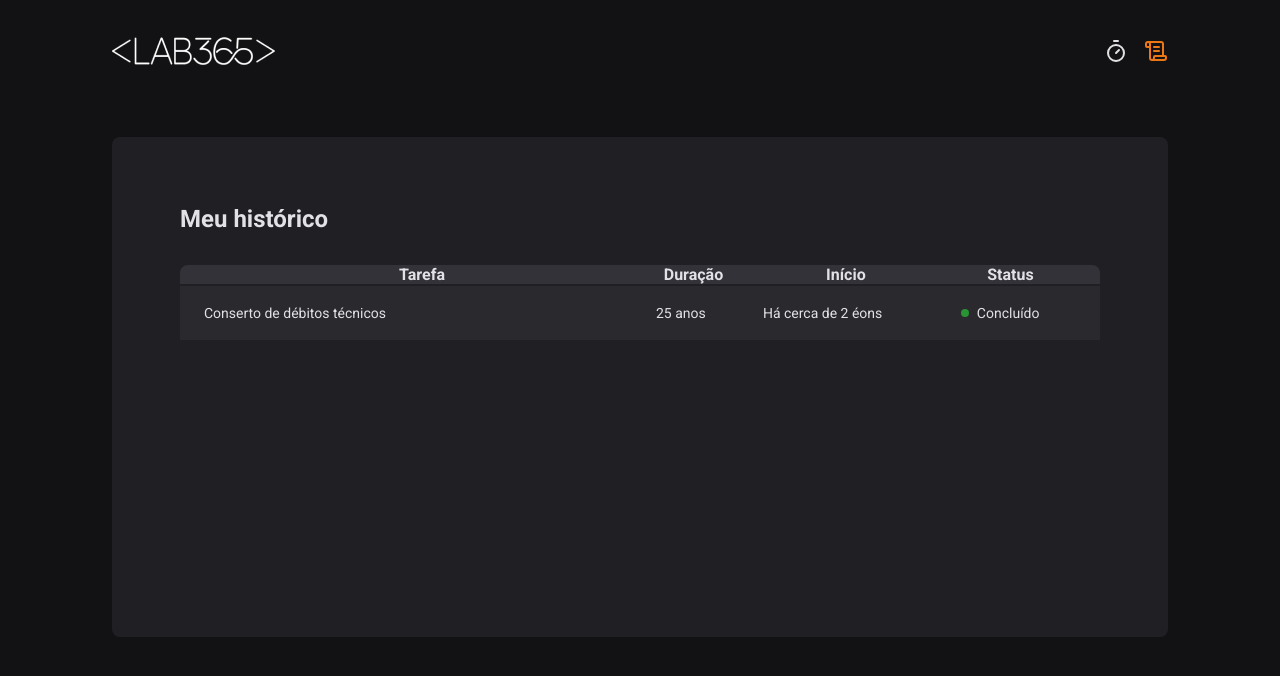
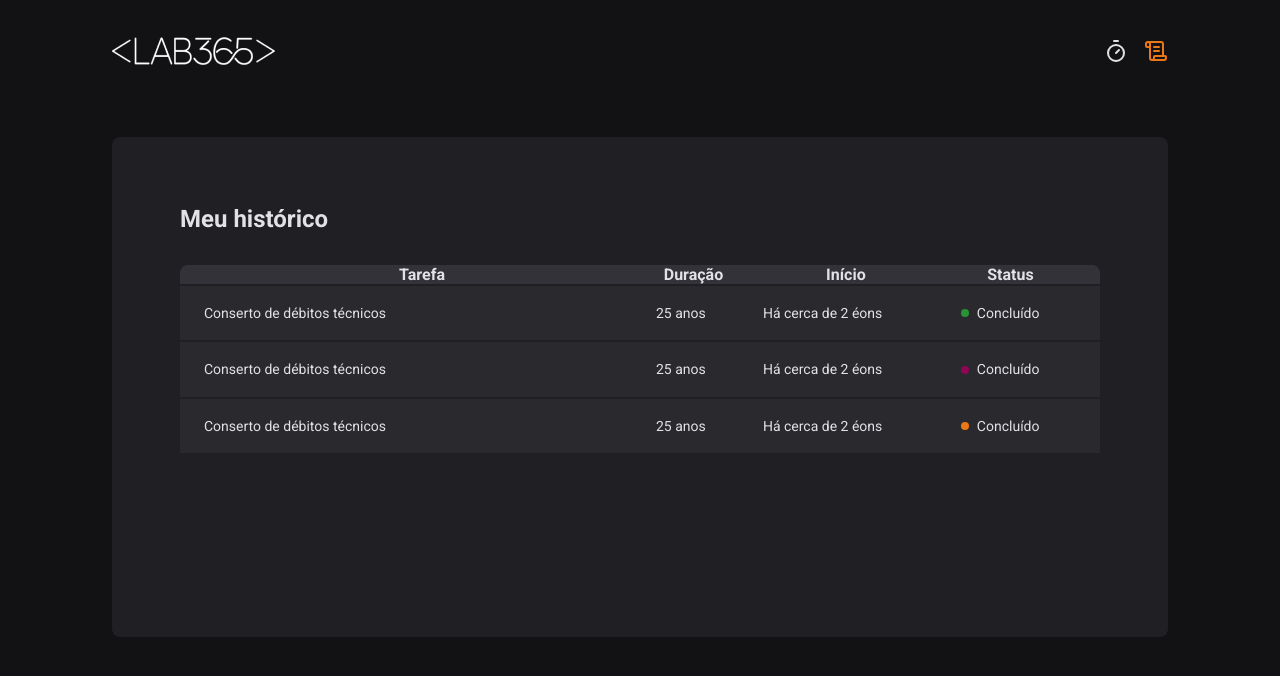
Before and after one commit to marcelovntr/projeto-revisao, a React (Vite) app: page /historico in a window 1280 px wide. Shown: the top 676 px of the page. Built offline with nearby package versions, Linux system fonts and the light colour scheme.

Commit message:
mexidas na revisão da revisão

```diff
--- a/src/pages/history/index.jsx
+++ b/src/pages/history/index.jsx
@@ -25,6 +25,22 @@ export function HistoryPage() {
                             <Status>Concluído</Status>
                         </td>
                     </tr>
+                    <tr>
+                        <td>Conserto de débitos técnicos</td>
+                        <td>25 anos</td>
+                        <td>Há cerca de 2 éons</td>
+                        <td>
+                            <Status variant={'pink'}>Concluído</Status>
+                        </td>
+                    </tr>
+                    <tr>
+                        <td>Conserto de débitos técnicos</td>
+                        <td>25 anos</td>
+                        <td>Há cerca de 2 éons</td>
+                        <td>
+                            <Status variant={'orange'}>Concluído</Status>
+                        </td>
+                    </tr>
                 </tbody>
             </table>
         </div>
--- a/src/template/index.jsx
+++ b/src/template/index.jsx
@@ -1,5 +1,5 @@
 import { Header } from "../components/header";
-import PropTypes from 'prop-types' // NECESSITA INSTALAR: npm install prop-types
+//import PropTypes from 'prop-types' // NECESSITA INSTALAR: npm install prop-types
 import { Outlet } from 'react-router-dom'
 import './template.css'
 
```
